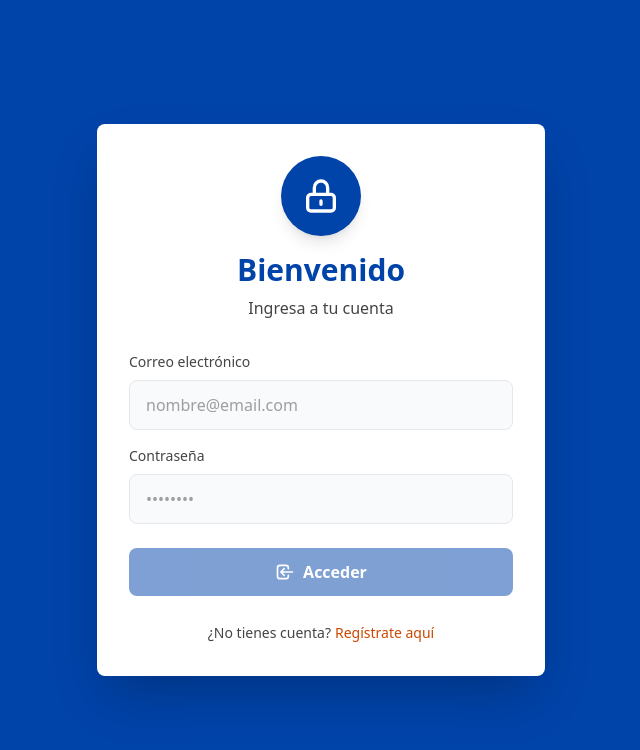
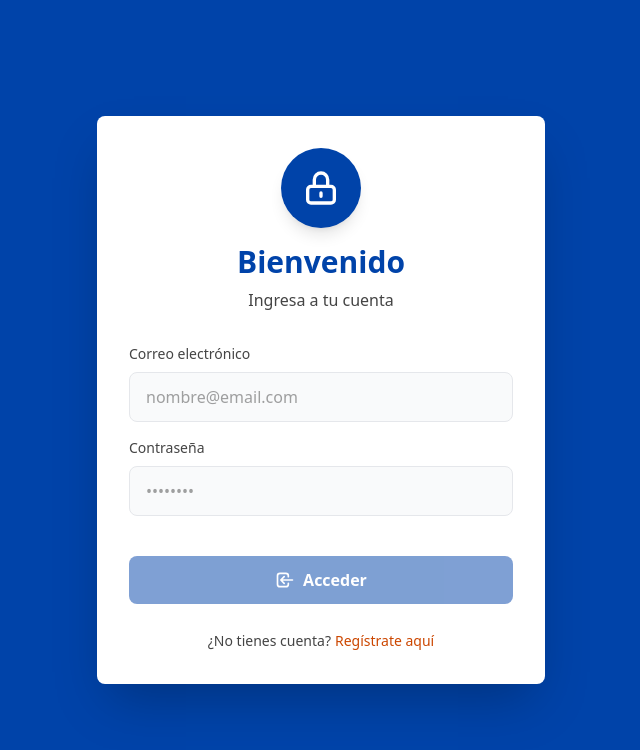
Before and after one commit to harrisondiaz/challenge_1_Front, an Angular app: page /login in a window 1280 px wide. Shown: the top 750 px of the page, without its empty margins (319-959 px from the left). Built offline with nearby package versions, Linux system fonts and the light colour scheme.

Commit message:
feat: add margin to login button and task list for improved spacing

```diff
--- a/src/app/components/login/login.component.html
+++ b/src/app/components/login/login.component.html
@@ -42,7 +42,7 @@
 
       <button type="submit"
               [disabled]="loginForm.invalid || loading"
-              class="w-full bg-[#0043A9] text-white py-3 px-4 rounded-lg hover:bg-[#003788] transition-colors font-semibold flex items-center justify-center gap-2 disabled:opacity-50 disabled:cursor-not-allowed">
+              class="w-full bg-[#0043A9] text-white py-3 px-4 mt-10 rounded-lg hover:bg-[#003788] transition-colors font-semibold flex items-center justify-center gap-2 disabled:opacity-50 disabled:cursor-not-allowed">
         @if(!loading){
           <svg class="w-5 h-5" fill="none" stroke="currentColor" viewBox="0 0 24 24">
             <path stroke-linecap="round" stroke-linejoin="round" stroke-width="2" d="M11 16l-4-4m0 0l4-4m-4 4h14m-5 4v1a3 3 0 01-3 3H6a3 3 0 01-3-3V7a3 3 0 013-3h7a3 3 0 013 3v1"/>
--- a/src/app/components/task-list/task-list.component.html
+++ b/src/app/components/task-list/task-list.component.html
@@ -38,7 +38,7 @@
                 Tareas Pendientes
                 <span class="text-sm font-normal text-gray-500">({{ pendingTasks.length }})</span>
             </h3>
-            <div class="space-y-3">
+            <div class="space-y-3 mt-10">
                 @for(task of pendingTasks; track task.id) {
                     <div class="group transition-all duration-200 hover:translate-x-1">
                         <ng-container *ngTemplateOutlet="taskCard; context: { $implicit: task }"></ng-container>
```
